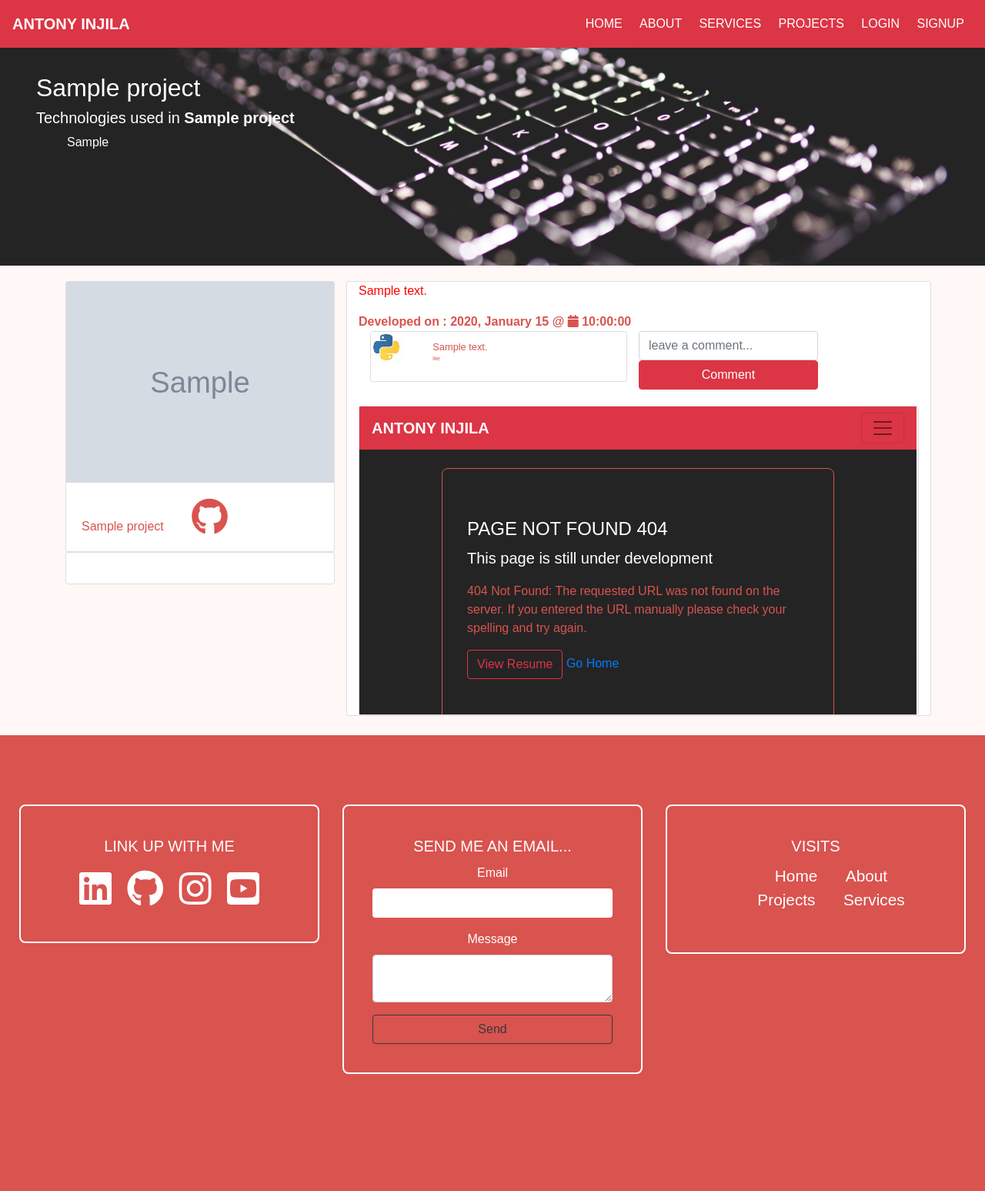
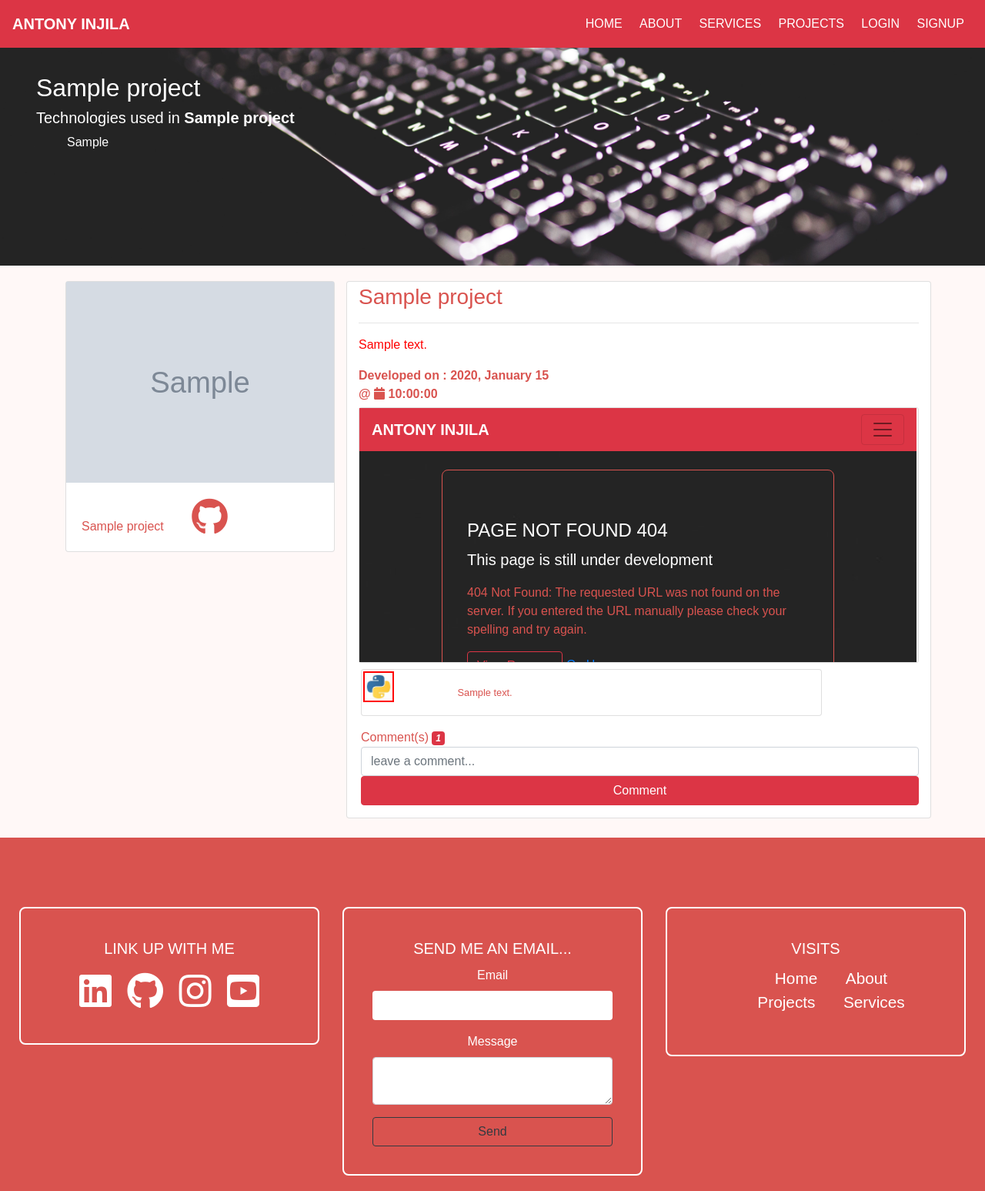
Before and after one commit to AntonyIS/My-Portfolio, a Flask app: page /projects/detail/1 in a window 1280 px wide. Shown: the whole page at 77% size. Before the commit the page ends 1395 px from the top, so only its background shows below. Run offline with Flask 2, Linux system fonts and the light colour scheme; tables that the repository leaves empty hold one stand-in row (values such as "Sample post"); grey boxes marked "Sample" are stand-in pictures; some libraries are stand-ins or nearby versions.

Commit message:
Finished working on the projects section

```diff
--- a/app/models.py
+++ b/app/models.py
@@ -57,5 +57,5 @@ class Comment(db.Model):
     __tablename__ ="comments"
     id = db.Column(db.Integer, primary_key=True)
     project_id =db.Column(db.Integer, nullable=False)
-    comment = db.Column(db.String(50), nullable=False)
+    comment = db.Column(db.String(200), nullable=False)
     created_at = db.Column(db.DateTime, default=datetime.utcnow())
--- a/app/static/css/style_1.css
+++ b/app/static/css/style_1.css
@@ -261,6 +261,18 @@ body{
 #project-detail .detail-section{
     text-align: left;
     margin-left: 2rem;
+}
+
+#comments{
+    padding-top: 3px;
+    padding-left: 3px;
+}
+#comment-img{
+    height: 40px;
+    width: 40px;
+    padding: 0;
+    margin: 2px;
+    border: 2px solid red
 }
 /*Start projects section*/
 
--- a/app/templates/projects_detail.html
+++ b/app/templates/projects_detail.html
@@ -30,19 +30,19 @@
                     <div class="card-body">
                        <span>{{ project.name }}
                         <a href="{{ project.github }}"><i class="fab fa-github fa-3x"></i></a>
+
                        </span>
                             {% if current_user.is_authenticated %}
                                 <input type="file" name="project-image" class="">
                                 <input type="text" hidden name="old-project-image" value="{{ project.image_file }}" class="form-control">
                                 <br>
-                                <button  class="btn btn-danger" type="submit">Update {{ project.name }}</button>
+                               <span>Comment(s)  <i class="badge badge-danger">{{ count_comments }}</i></span>
                             {% endif %}
                     </div>
                 </div>
+            {% if current_user.is_authenticated %}
                 <div class="card">
                     <div class="card-body">
-
-                        {% if current_user.is_authenticated %}
                                 <div class="form-group">
                                     <label for="">Title</label>
                                     <input type="text" class="form-control" name="name" value="{{ project.name }}">
@@ -66,51 +66,57 @@
                                         {{ project.description.strip() }}
                                     </textarea>
                                 </div>
-                        {% endif %}
+                              <button  class="btn btn-danger btn-block" type="submit">Update {{ project.name }}</button>
+
                     </div>
                 </div>
-
-
+             {% endif %}
             </div>
           </form>
             <div class="col-md-8 col-lg-8 col-xl-8 card ">
-               <div class="" style="text-align: left">
+               <div class="" style="text-align: left;padding-top: 3px">
+               <h3>{{ project.name }}</h3>
+                   <hr>
                 <p style="color: red;text-align: left;" class="card-text" >{{ project.description }}</p>
                 <span style="font-weight: bold">Developed on :
                 {{ project.created_at.strftime("%Y") }},
                 {{ project.created_at.strftime("%B") }}
                 {{ project.created_at.strftime("%d") }}
                 </span>
+                   <br>
                 <span style="font-weight: bold">@
                 <i class="fa fa-calendar"></i>
                     <span>{{ project.created_at.strftime("%X") }}</span>
                 </span>
-                   <div class="col-md-12 col-lg-12 col-xl-12 ">
+                   <br>
+
+               <div class="card" style="margin-top: 5px;margin-bottom: 5px">
+                    <iframe width="724" height="330" src="{{project.youtube}}" frameborder="0" allowfullscreen class="img-card"></iframe>
+               </div>
                    <div id="comments">
                        <div class="row">
                            {% if comments %}
                             {% for comment in comments %}
-                                <div class="col-md-6 col-lg-6 col-xl-6" style="margin-bottom: 1rem">
+                            <div class="col-md-10 col-lg-10 col-xl-10" style="margin-bottom: 1rem">
                                 <div class="card">
                                     <div class="row">
-                                            <div class="col-md-2 col-lg-2 col-xl-2">
-                                                <img src="{{ url_for('static',filename='images/logos/brand1.jpg') }}" class="bg-warning" alt="" style="height: 40px;width: 40px">
+                                        <div class="col-md-2 col-lg-2 col-xl-2 ">
+                                            <img src="{{ url_for('static',filename='images/logos/brand1.jpg') }}" id="comment-img" alt="" >
                                         </div>
                                         <div class="col-md-10 col-lg-10 col-xl-10">
                                             <div class="card-body">
-                                                   <p style="font-size: 0.8rem;text-align: left;padding: 0;margin: 0;line-height: 0" >{{ comment.comment }}</p>
-                                                     <span style="font-size: 0.4rem;padding: 0;margin: 0;line-height: 0">like</span>
+                                               <p style="font-size: 0.8rem;text-align: left;padding: 0;margin: 0;" >{{ comment.comment }}</p>
+{#                                                     <span style="font-size: 0.4rem;padding: 0;margin: 0;line-height: 0;text-align: left">like</span>#}
                                             </div>
-
                                         </div>
-
                                     </div>
                                 </div>
                             </div>
                             {% endfor %}
                        {% endif %}
-
+                    </div>
                        <form action="{{ url_for('comment') }}" method="post">
+                           <span>Comment(s)  <i class="badge badge-danger">{{ count_comments }}</i></span>
                             <fieldset>
                                 <div class="form-group">
                                     <input type="text" class="form-control" name="comment" placeholder="leave a comment...">
@@ -121,11 +127,7 @@
                         </form>
                    </div>
                </div>
-               </div>
-                <div class="card" style="margin-top: 5px;">
-                    <iframe width="724" height="400" src="{{project.youtube}}" frameborder="0" allowfullscreen class="img-card"></iframe>
-               </div>
-            </div>
+
             </div>
         </div>
 </section>
--- a/app/views.py
+++ b/app/views.py
@@ -237,13 +237,14 @@ def projects():
 def projects_detail(project_id):
     project = Project.query.get(project_id)
     comments = Comment.query.filter_by(project_id=project_id).all()
+    count_comments = len(comments)
     technologies = ''
     if project.technologies:
         technologies = project.technologies.split()
     else:
         pass
 
-    return render_template('projects_detail.html', project=project,technologies=technologies, comments=comments)
+    return render_template('projects_detail.html', project=project,technologies=technologies, comments=comments,count_comments=count_comments, title="Antony Injila |{} page".format(project.name))
 
 
 @app.route('/projects/update/<int:project_id>', methods=['POST'])
@@ -296,9 +297,6 @@ def comment():
 
     project_id = request.form['project_id']
     comment = request.form['comment']
-
-
-
     comment = Comment(project_id=project_id,comment=comment)
     db.session.add(comment)
     db.session.commit()
```
Also changed, not shown: app/static/images/uploads/projects/pythion.jpg (added). Lines whose indentation alone changed are shown as unchanged.
